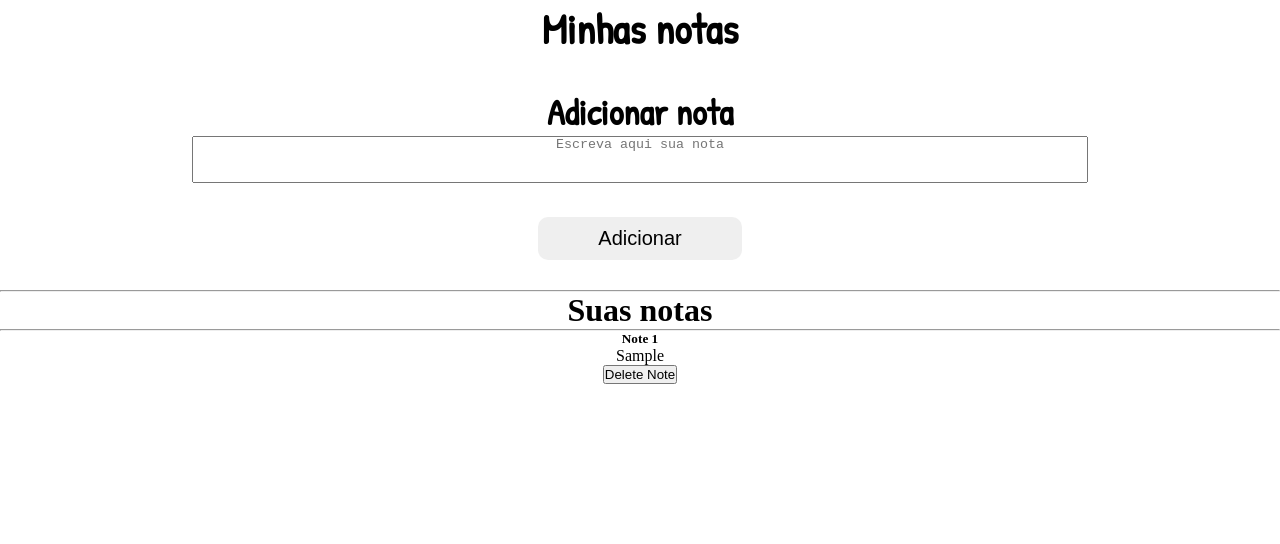
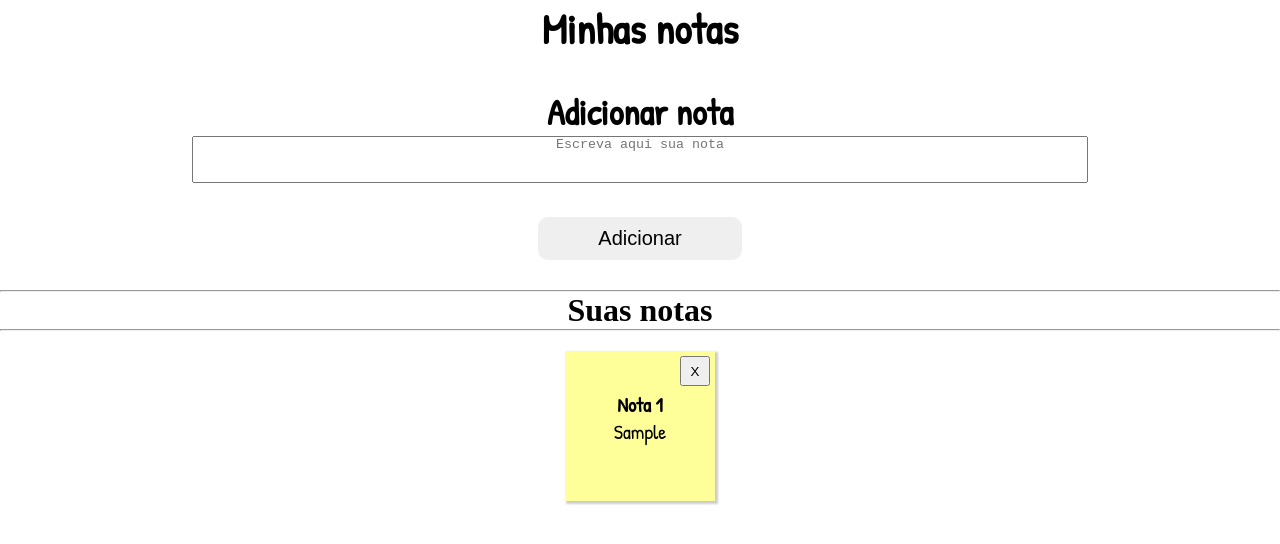
Before and after one commit to MatheusPano/notesApp, a plain HTML site: page index.html in a window 1280 px wide. Both pictures are taken after typing "Sample" into the empty fields and a click on the button "Adicionar". Drawn offline with Linux system fonts and the light colour scheme.

Commit message:
Post-it style

```diff
--- a/main.js
+++ b/main.js
@@ -26,11 +26,12 @@ function showNotes(){
     let html = "";
     notesObj.forEach(function(element, index){
         html += `
-            <div class="noteCard my-2 mx-2 card" style="width:18 rem;">
-                <div class="card-body">
-                    <h5 class="card-title"> Note ${index + 1}</h5>
+            <div  class="noteCard my-2 mx-2 card" style="width:18 rem;">
+                <div id="nota" class="card-body">
                     <p class="card-text"> ${element}</p>
-                    <button id="btn btn-danger" onClick="deleteNote()"> Delete Note</button>
+                    <h5 class="card-title"> Nota ${index + 1}</h5>
+
+                    <button id="btn btn-danger" onClick="deleteNote()">X</button>
                 </div>
             </div>`;
     });
--- a/style.css
+++ b/style.css
@@ -6,6 +6,8 @@
     padding: 0;
     box-sizing: border-box;
 }
+
+
 
 .main-container{
     display: flex;
@@ -39,3 +41,46 @@ textarea{
     border-radius: 10px;
     border: none;
 }
+
+.noteCard{
+    background-color: #FFFF99;
+    width: 150px;
+    height: 150px;
+    box-shadow: 2px 2px 2px 1px rgba(0, 0, 0, 0.2);
+    font-family: 'Patrick Hand', 'Sans-serif';
+
+}
+
+#notes{
+    margin-top: 20px;
+    display: flex;
+    flex-direction: column-reverse;
+    gap: 20px;
+    align-items: center;
+}
+
+/* #btn-danger{
+    align-self: end;
+} */
+
+.card-title{
+    font-size: 20px;
+    margin-top: 5px;
+}
+
+.card-text{
+    font-size: 20px;
+}
+
+#nota{
+    display: flex;
+    flex-direction: column-reverse;
+
+}
+
+#btn\ btn-danger {
+    align-self: end;
+    width: 30px;
+    height: 30px;
+    margin: 5px 5px 0 0;
+  }
```
